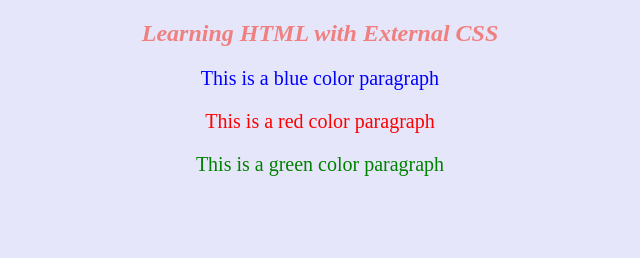
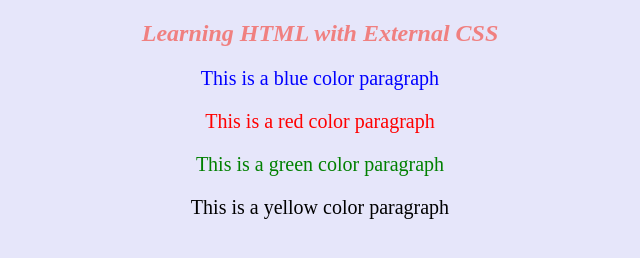
Before and after one commit to venislaus/training1, a plain HTML site: page index.html in a window 1280 px wide. Shown: the whole page, without its empty margins (320-960 px from the left). Drawn offline with Linux system fonts and the light colour scheme.

Commit message:
modified index

```diff
--- a/index.html
+++ b/index.html
@@ -8,5 +8,6 @@
     <p class="blue">This is a blue color paragraph</p>
     <p class="red">This is a red color paragraph</p>
     <p class="green">This is a green color paragraph</p>
+	<p class="yellow">This is a yellow color paragraph</p>
   </body>
 </html>
```
